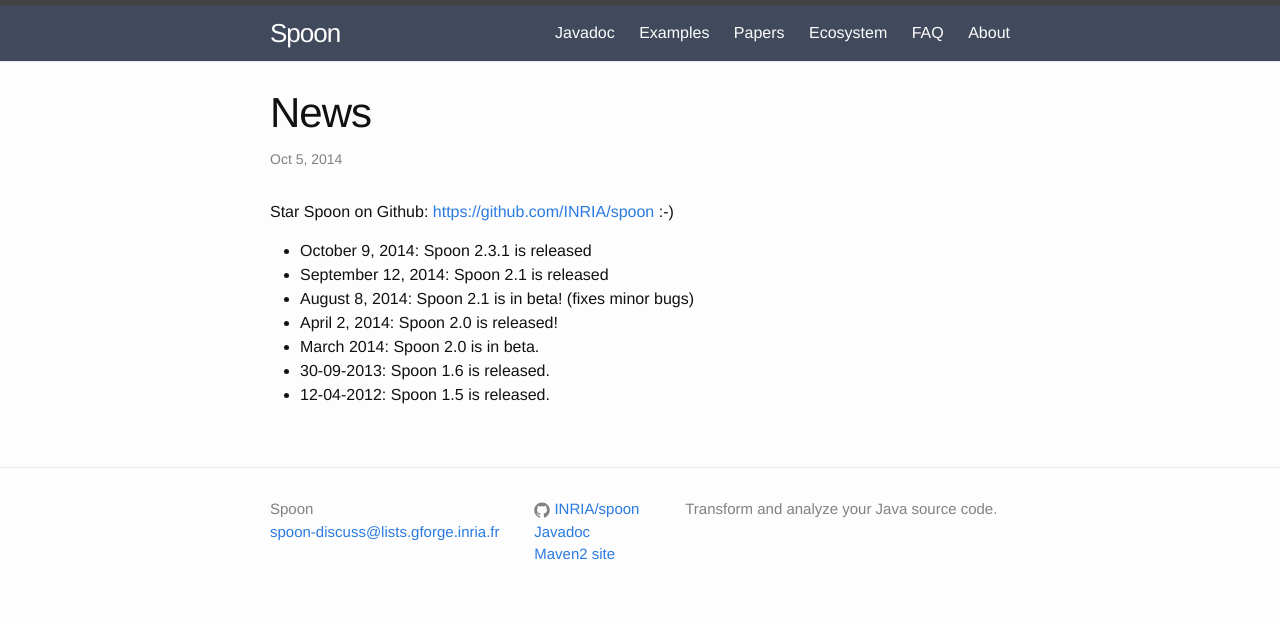
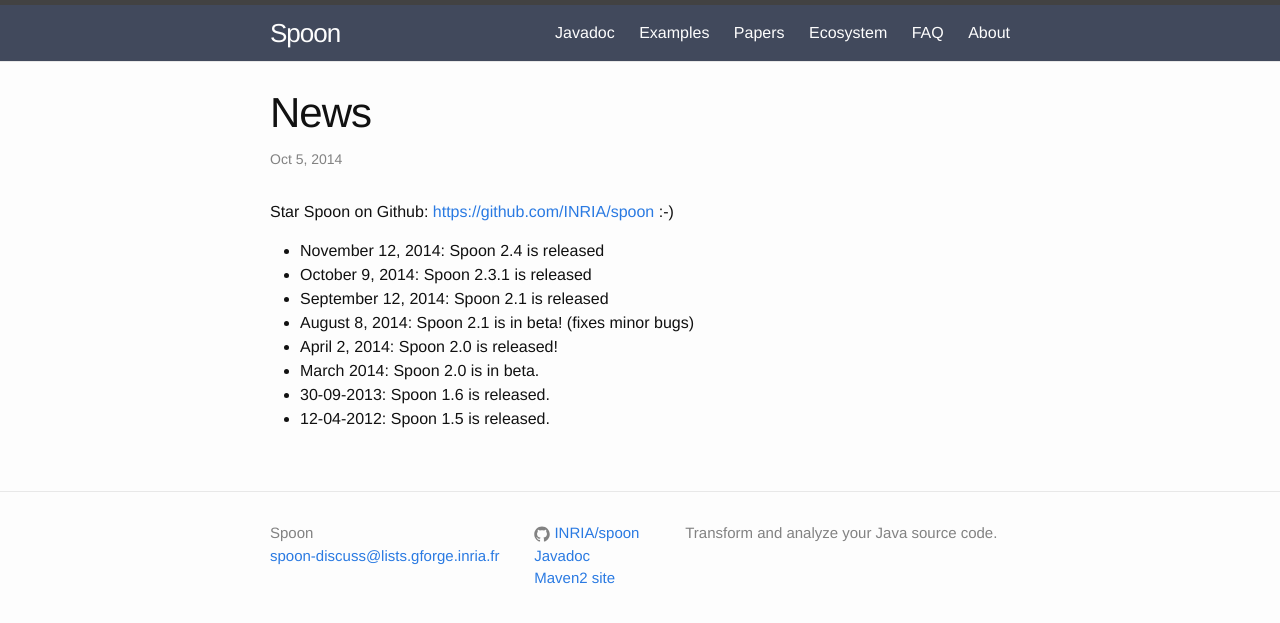
Before and after one commit to INRIA/spoon, a Jekyll site: the page built from _posts/2014-10-02-news.md, in a window 1280 px wide. Shown: the top 623 px of the page. Built offline with Jekyll 4.4.1, drawn with Linux system fonts in a browser that asks for light colours.

Commit message:
Adds news about Spoon release 2.4

```diff
--- a/_posts/2014-10-02-news.md
+++ b/_posts/2014-10-02-news.md
@@ -7,6 +7,7 @@
 
 Star Spoon on Github: [https://github.com/INRIA/spoon](https://github.com/INRIA/spoon) :-)
 
+- November 12, 2014: Spoon 2.4 is released
 - October 9, 2014: Spoon 2.3.1 is released
 - September 12, 2014: Spoon 2.1 is released
 - August 8, 2014: Spoon 2.1 is in beta! (fixes minor bugs)
```
